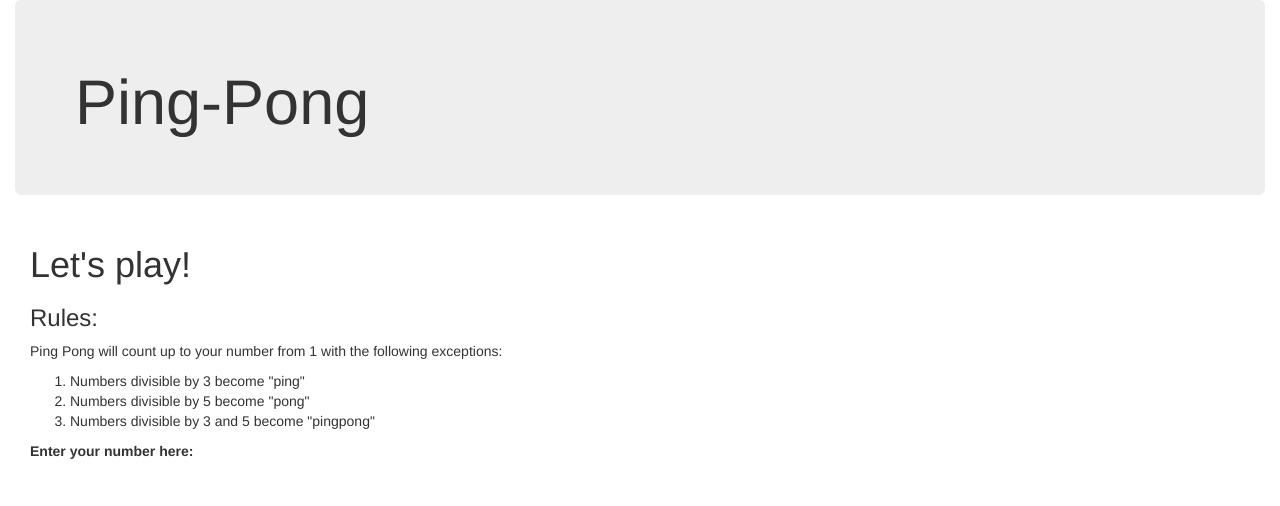
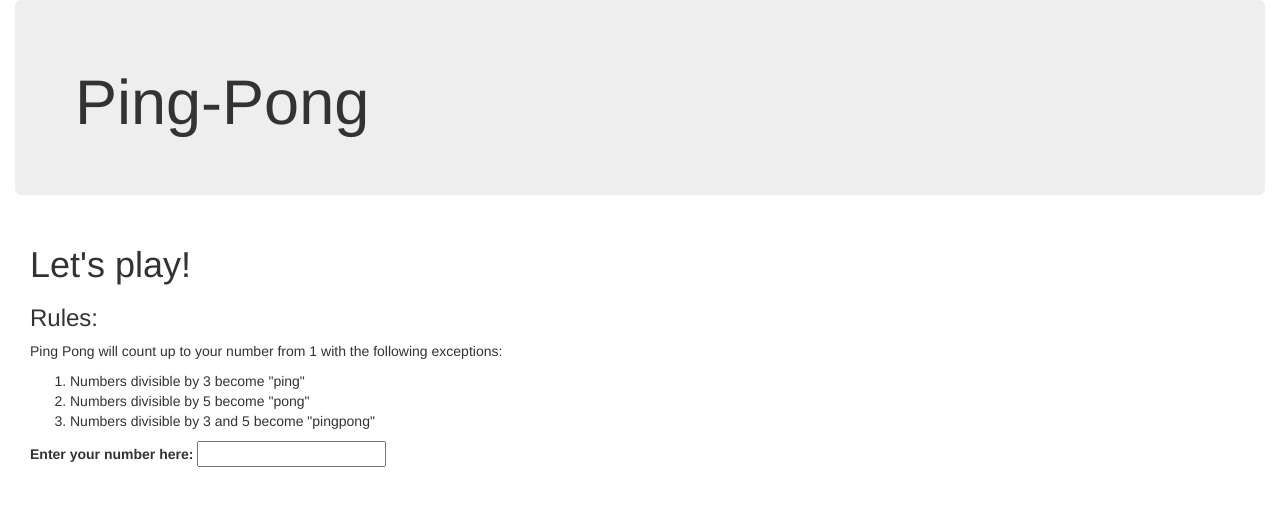
Before and after one commit to Imma7/Ping-Pong, a plain HTML site: page index.html in a window 1280 px wide. Drawn offline with Linux system fonts and the light colour scheme.

Commit message:
Added input fill form

```diff
--- a/index.html
+++ b/index.html
@@ -24,6 +24,7 @@
 
                 <form>
                     <label for="">Enter your number here:</label>
+                    <input type="text">
                 </form>
         </div>
     </div>
```
